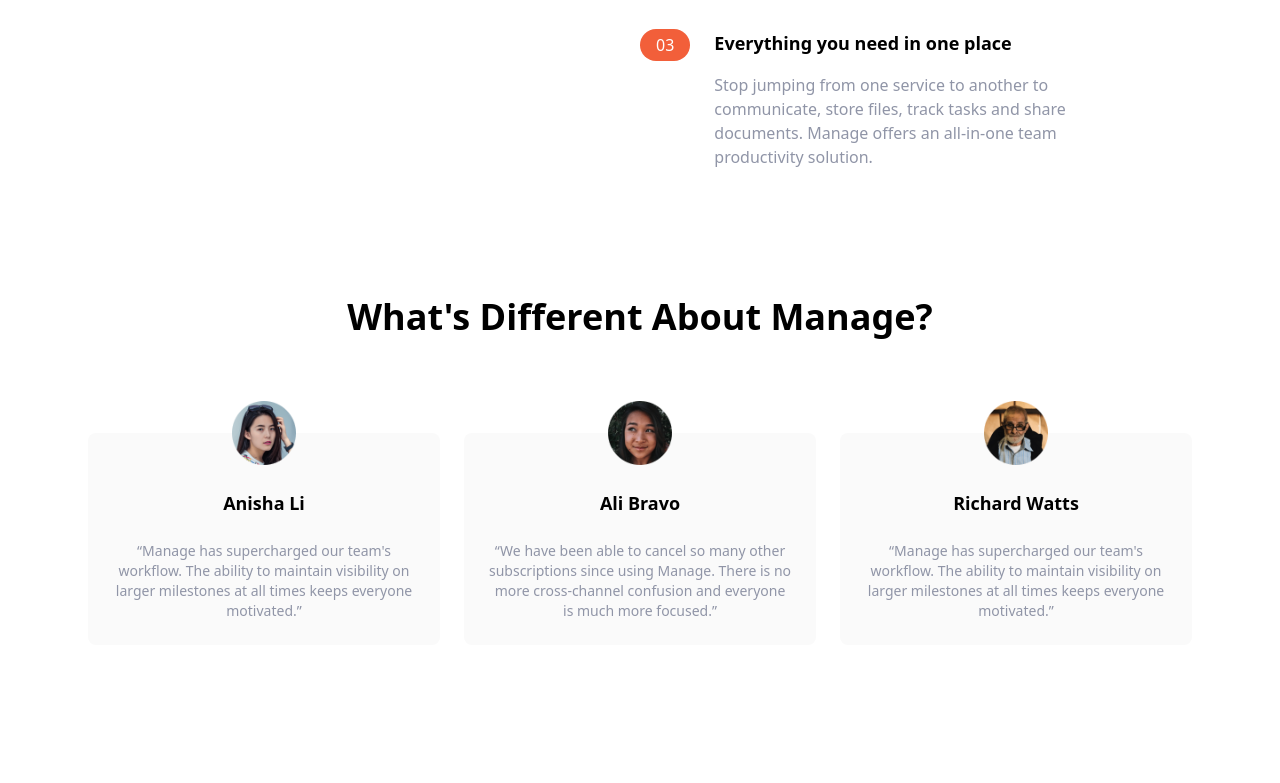
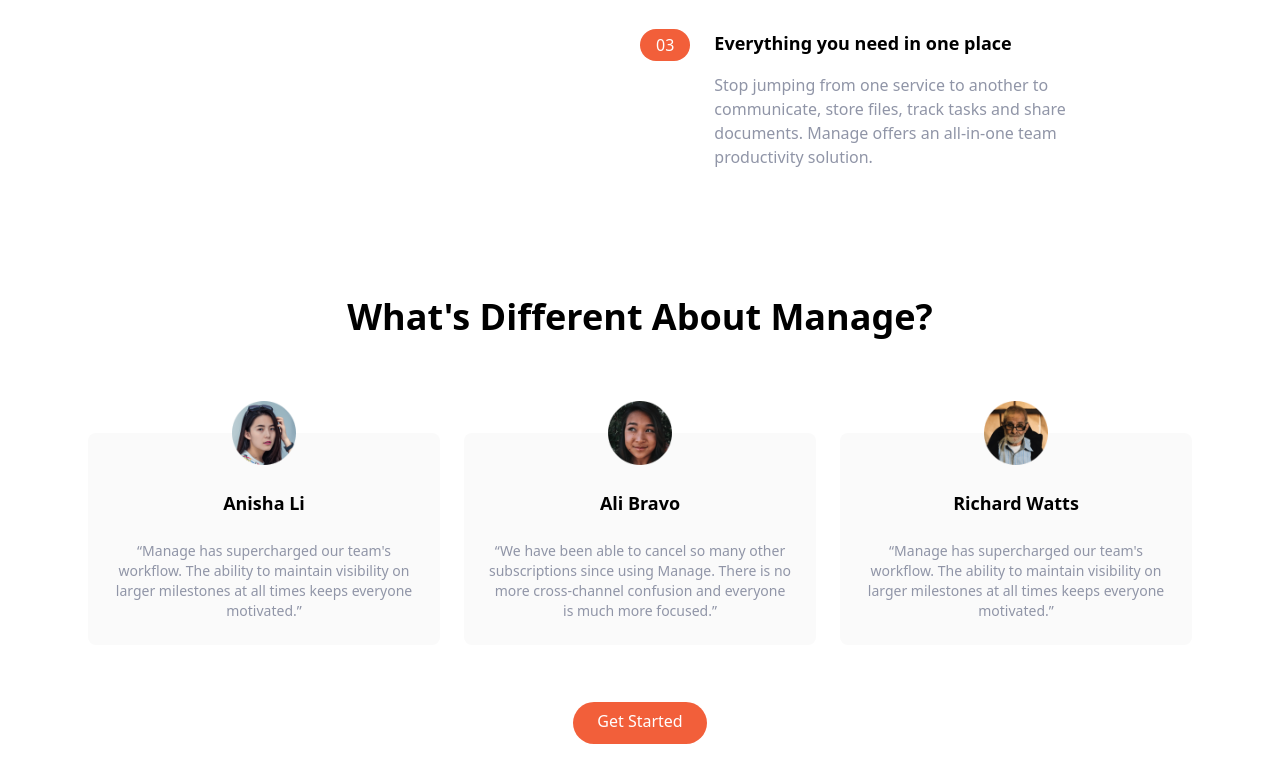
Before and after one commit to tractortoby/tailwind-landing-page-clone, a website: page index.html in a window 1280 px wide. Shown: the part 971-1754 px from the top of the page. Before the commit the page ends 1616 px from the top, so only its background shows below. Drawn offline with Linux system fonts and the light colour scheme.

Commit message:
Add button in testimonials

```diff
--- a/index.html
+++ b/index.html
@@ -240,6 +240,13 @@
             </p>
           </div>
         </div>
+        <div class="my-16">
+          <a
+            href="#"
+            class="p-3 px-6 pt-2 text-white bg-brightRed rounded-full align-baseline hover:bg-brightRedLight"
+            >Get Started</a
+          >
+        </div>
       </div>
     </section>
   </body>
```
